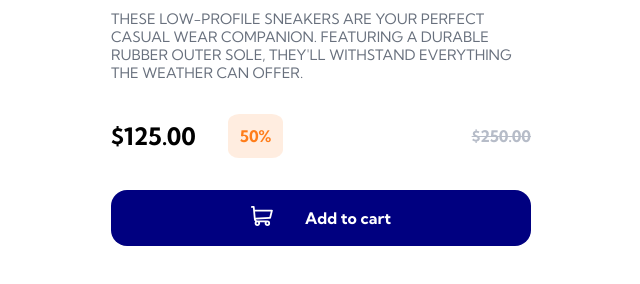
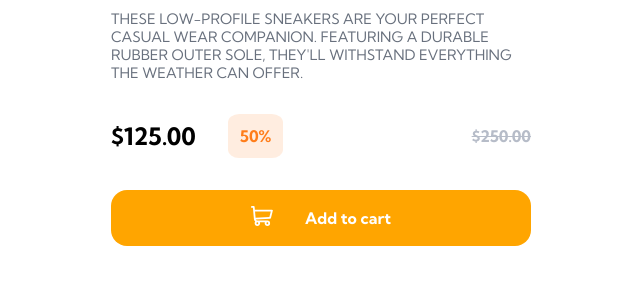
Before and after one commit to rachelmanns/precourse-product-page-task, a plain HTML site: page index.html in a window 1280 px wide. Shown: the part 514-798 px from the top of the page, without its empty margins (319-959 px from the left). Drawn offline with Linux system fonts and the light colour scheme.

Commit message:
Changed colour of Add To Cart button to orange on css

```diff
--- a/styles.css
+++ b/styles.css
@@ -159,7 +159,7 @@ body {
   width: 100%;
   max-width: 700px;
   margin: 0 auto;
-  background-color: navy;
+  background-color: orange;
   font-weight: 700;
   font-size: 1rem;
   color: var(--white);
```
